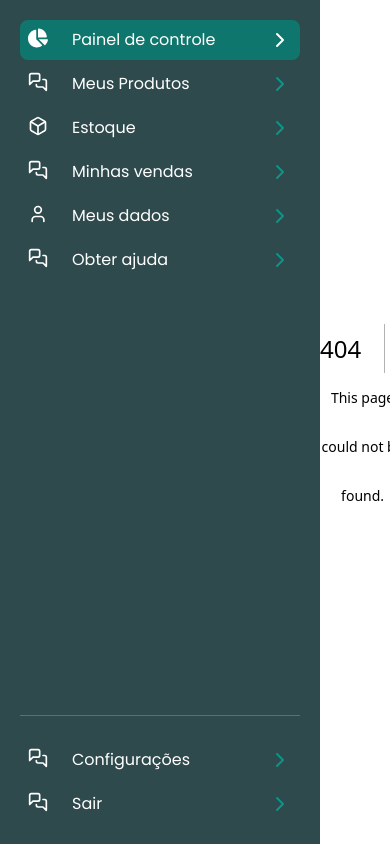
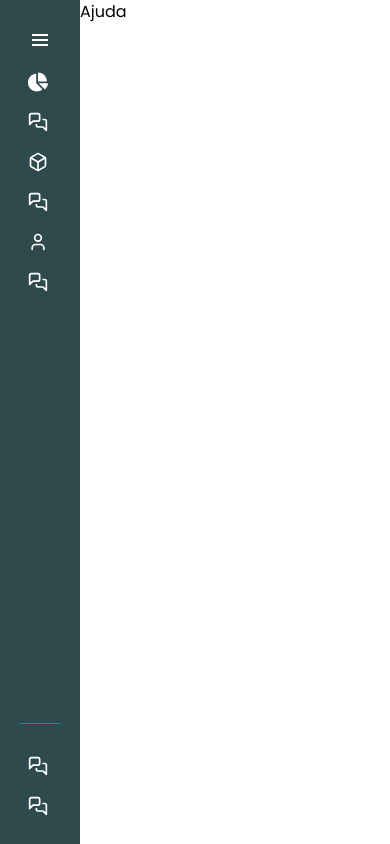
Before and after one commit to mb4ndeira/ecoo-apps, a Next.js app: page /ajuda in a window 390 px wide. Before the commit this address had no page. Built offline with nearby package versions, Linux system fonts and the light colour scheme.

Commit message:
feat: add sidebar responsiveness

```diff
--- /dev/null
+++ b/src/app/ajuda/page.tsx
@@ -0,0 +1,7 @@
+export default function Ajuda(){
+    return(
+        <>
+            <h1>Ajuda</h1>
+        </>
+    )
+}
--- /dev/null
+++ b/src/app/dados/page.tsx
@@ -0,0 +1,7 @@
+export default function Dados(){
+    return(
+        <>
+            <h1>Dados</h1>
+        </>
+    )
+}
--- /dev/null
+++ b/src/app/estoque/page.tsx
@@ -0,0 +1,7 @@
+export default function Estoque(){
+    return(
+        <>
+            <h1>Estoque</h1>
+        </>
+    )
+}
--- a/src/app/globals.css
+++ b/src/app/globals.css
@@ -1,7 +1,6 @@
 @tailwind base;
 @tailwind components;
 @tailwind utilities;
-
 
 * {
   margin: 0;
--- /dev/null
+++ b/src/app/vendas/page.tsx
@@ -0,0 +1,7 @@
+export default function Vendas(){
+    return(
+        <>
+            <h1>Vendas</h1>
+        </>
+    )
+}
--- a/src/components/Sidebar/components/Item.tsx
+++ b/src/components/Sidebar/components/Item.tsx
@@ -1,16 +1,24 @@
+import Link from "next/link"
+import { LuChevronRight } from "react-icons/lu"
+import { usePathname } from 'next/navigation'
+
 interface ItemProps{
     name: string
     icon: JSX.Element
-    icon2: JSX.Element
     linkName: string
     onClick: (link: string) => void
     activeLink: string
+    sideBar: boolean
 }
 
-export default function Item({name, icon, icon2, linkName, onClick, activeLink}: ItemProps){
+export default function Item({name, icon, linkName, onClick, activeLink, sideBar}: ItemProps){
     const handleLinkClick = (link: string) => {
       onClick(link);
     }
+
+    const router = usePathname()
+
+    console.log(router)
 
     const linkClasses = (linkName: string) =>
     `flex gap-6 cursor-pointer p-2 rounded-lg transition-colors group ${
@@ -18,15 +26,15 @@ export default function Item({name, icon, icon2, linkName, onClick, activeLink}:
     }`;
 
     const iconClasses = (linkName: string) =>
-    `text-2xl text-teal-600 ml-auto transition-colors ${
+    `text-2xl text-teal-600 ml-auto transition-colors ${sideBar ? "desktop:inline" : "hidden desktop:inline"} ${
       activeLink === linkName ? 'text-white' : 'text-teal-600'
     }`;
 
     return(
-        <a className={linkClasses(linkName)} onClick={() => handleLinkClick(linkName)}>
+        <Link href={linkName} className={linkClasses(linkName)} onClick={() => handleLinkClick(linkName)}>
             <span className="text-xl stroke-current text-white">{icon}</span>
-            {name}
-            <span className={iconClasses(linkName)}>{icon2}</span>
-        </a>
+            <span className={sideBar ? "desktop:inline" : "hidden desktop:inline"}>{name}</span>
+            <span className={iconClasses(linkName)}><LuChevronRight/></span>
+        </Link>
     )
 }
--- a/src/components/Sidebar/index.tsx
+++ b/src/components/Sidebar/index.tsx
@@ -1,32 +1,65 @@
-import { LuChevronRight, LuBox, LuUser, LuMessagesSquare} from 'react-icons/lu'
+import { LuBox, LuUser, LuMessagesSquare } from 'react-icons/lu'
 import { FaChartPie } from 'react-icons/fa'
-import { useState } from "react";
+import { BiMenu } from 'react-icons/bi'
+import { useEffect, useState } from "react";
 import Item from "./components/Item";
+import { usePathname } from 'next/navigation';
 
 export default function Sidebar() {
-    const [activeLink, setActiveLink] = useState("dashboard")
+  const [activeLink, setActiveLink] = useState(() => {
+    const storedActiveLink = localStorage.getItem("activeLink");
+    return storedActiveLink || "/";
+  });
+
+  const pathName = usePathname()
+
+  useEffect(() => {
+    setActiveLink(pathName)
+  }, [pathName])
+
+  const [open, setOpen] = useState(false)
+
+  useEffect(() => {
+    localStorage.setItem("activeLink", activeLink);
+  }, [activeLink]);
+
+  useEffect(() => {
+    const handleResize = () => {
+      setOpen(window.innerWidth >= 768);
+    };
+
+    window.addEventListener("resize", handleResize);
+    return () => {
+      window.removeEventListener("resize", handleResize);
+    };
+  }, []);
 
   const handleLinkClick = (link: string) => {
     setActiveLink(link)
   }
 
   return (
-    <aside className="flex flex-none w-80 bg-slate-gray h-screen p-5">
+    <>
+      <aside className={`w-20 flex flex-none desktop:w-80 bg-slate-gray h-screen p-5 ${open ? "w-80" : "w-20"} duration-200`}>
         <div className="w-full h-full flex flex-col justify-between">
           <nav className="flex-1 space-y-1 flex flex-col text-white">
-          <Item linkName="dashboard" name="Painel de controle" icon={<FaChartPie/>} icon2={<LuChevronRight/>} onClick={handleLinkClick} activeLink={activeLink}/>
-          <Item linkName="produtos" name="Meus Produtos" icon={<LuMessagesSquare/>} icon2={<LuChevronRight/>} onClick={handleLinkClick} activeLink={activeLink}/>
-          <Item linkName="estoque" name="Estoque" icon={<LuBox/>} icon2={<LuChevronRight/>} onClick={handleLinkClick} activeLink={activeLink}/>
-          <Item linkName="vendas" name="Minhas vendas" icon={<LuMessagesSquare/>} icon2={<LuChevronRight/>} onClick={handleLinkClick} activeLink={activeLink}/>
-          <Item linkName="dados" name="Meus dados" icon={<LuUser/>} icon2={<LuChevronRight/>} onClick={handleLinkClick} activeLink={activeLink}/>
-          <Item linkName="ajuda" name="Obter ajuda" icon={<LuMessagesSquare/>} icon2={<LuChevronRight/>} onClick={handleLinkClick} activeLink={activeLink}/>
+            <div className='gap-6 cursor-pointer p-2 desktop:hidden'>
+              <BiMenu onClick={() => setOpen(!open)} className='text-2xl' />
+            </div>
+            <Item sideBar={open} linkName="/" name="Painel de controle" icon={<FaChartPie />} onClick={handleLinkClick} activeLink={activeLink} />
+            <Item sideBar={open} linkName="produtos" name="Meus Produtos" icon={<LuMessagesSquare />} onClick={handleLinkClick} activeLink={activeLink} />
+            <Item sideBar={open} linkName="estoque" name="Estoque" icon={<LuBox />} onClick={handleLinkClick} activeLink={activeLink} />
+            <Item sideBar={open} linkName="vendas" name="Minhas vendas" icon={<LuMessagesSquare />} onClick={handleLinkClick} activeLink={activeLink} />
+            <Item sideBar={open} linkName="dados" name="Meus dados" icon={<LuUser />} onClick={handleLinkClick} activeLink={activeLink} />
+            <Item sideBar={open} linkName="ajuda" name="Obter ajuda" icon={<LuMessagesSquare />} onClick={handleLinkClick} activeLink={activeLink} />
           </nav>
 
           <nav className="border-teal-600 border-t pt-6 text-white space-y-1">
-          <Item linkName="configuracoes" name="Configurações" icon={<LuMessagesSquare/>} icon2={<LuChevronRight/>} onClick={handleLinkClick} activeLink={activeLink}/>
-          <Item linkName="sair" name="Sair" icon={<LuMessagesSquare/>} icon2={<LuChevronRight/>} onClick={handleLinkClick} activeLink={activeLink}/>
+            <Item sideBar={open} linkName="configuracoes" name="Configurações" icon={<LuMessagesSquare />} onClick={handleLinkClick} activeLink={activeLink} />
+            <Item sideBar={open} linkName="sair" name="Sair" icon={<LuMessagesSquare />} onClick={handleLinkClick} activeLink={activeLink} />
           </nav>
         </div>
       </aside>
+    </>
   );
 }
--- a/src/providers/layout-provider.tsx
+++ b/src/providers/layout-provider.tsx
@@ -6,7 +6,6 @@ import { ReactNode } from 'react';
 
 export const LayoutProvider = ({ children }: { children: ReactNode }) => {
   const pathname = usePathname();
-
 
   if (pathname === '/login') {
     return children
--- a/tailwind.config.ts
+++ b/tailwind.config.ts
@@ -36,6 +36,9 @@ const config: Config = {
         poppins: ["Poppins", "sans"]
         // inter: ["Inter", "sans"],
       },
+      screens: {
+        'desktop': '1280px'
+      }
     },
   },
 };
```
Lines whose indentation alone changed are shown as unchanged.
